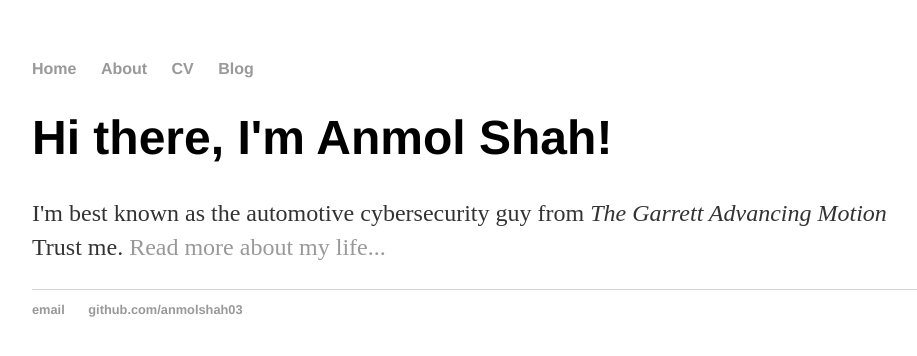
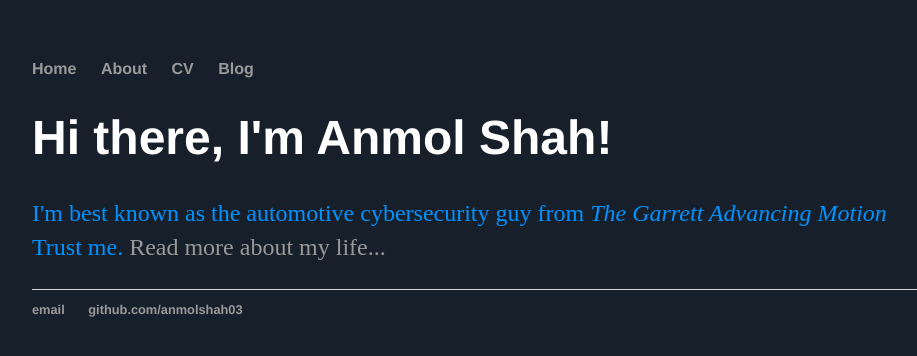
Before and after one commit to anmolshah03/anmolshah03.github.io, a plain HTML site: page index.html in a window 1280 px wide. Shown: the whole page, without its empty margins (160-1077 px from the left). Drawn offline with Linux system fonts and the light colour scheme.

Commit message:
Update main.css
background change dark theme

```diff
--- a/css/main.css
+++ b/css/main.css
@@ -1,3 +1,6 @@
+html {
+  background-color: #17202A;
+}
 body {
     margin: 60px auto;
     width: 70%;
@@ -22,11 +25,12 @@ a:hover {
 h1 {
     font-size: 3em;
     font-family:'Helvetica', 'Arial', 'Sans-Serif';
+    color: #FFFFFF;
 }
 p {
     font-size: 1.5em;
     line-height: 1.4em;
-    color: #333;
+    color: #0093ff;
 }
 footer {
     border-top: 1px solid #d5d5d5;
```
